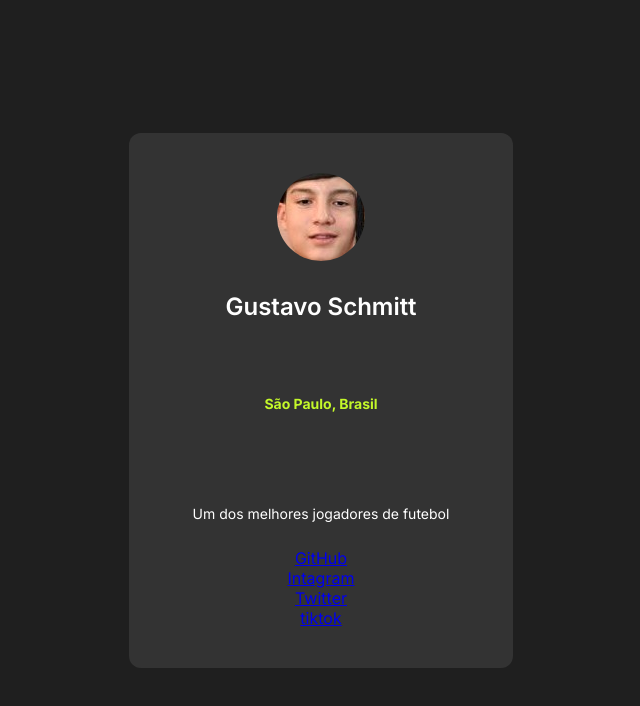
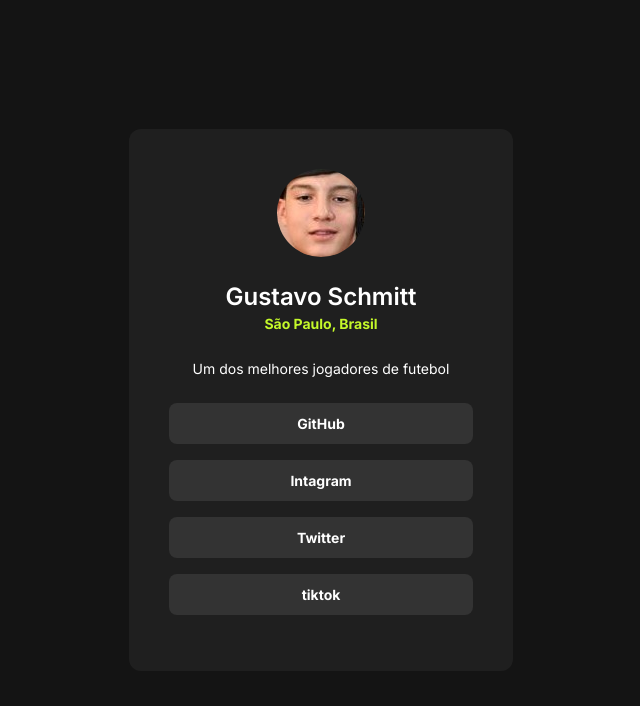
Before and after one commit to gugaschmitt/Link-tree, a plain HTML site: page index.html in a window 1280 px wide. Shown: the whole page, without its empty margins (319-959 px from the left). Drawn offline with Linux system fonts and the light colour scheme.

Commit message:
finalização do link_tree

```diff
--- a/style.css
+++ b/style.css
@@ -8,6 +8,7 @@
 }
 
 :root {
+    --black: #141414;
     --dark-grey: #1F1F1F;
     --grey: #333333;
     --neon-greem: #C4F82A;
@@ -15,7 +16,7 @@
 }
 
 body {
-    background-color: var(--dark-grey);
+    background-color: var(--black);
     height: 100vh;
     display: flex;
     justify-content: center;
@@ -23,7 +24,7 @@ body {
 }
 
 div {
-    background-color: var(--grey);
+    background-color: var(--dark-grey);
     color: var(--white);
     width: 384px;
     padding: 40px;
@@ -39,17 +40,18 @@ img {
 h1 {
     font-size: 24px;
     font-weight: 600;
-    line-height: 150%;
+    line-height: 100%;
     margin-bottom: 4px;
 }
 
 strong {
     font-size: 14px;
-    line-height: 150px;
+    line-height: 150%;
     color: var(--neon-greem);
 }
 
 p {
+
     margin-block: 24px;
     font-size: 14px;
     line-height: 150%;
@@ -59,3 +61,21 @@ p {
 ul, li {
     list-style: none;
 }
+
+a {
+display: block;
+background-color: var(--grey);
+margin-bottom: 16px ;
+color: var(--white);
+text-decoration: none;
+border-radius: 8px;
+padding: 12px;
+font-size: 14px;
+font-weight: 700;
+}
+
+a:hover{
+    background-color: var(--neon-greem);
+    color: var(--dark-grey) ;
+    transition: .4s;
+}
```
